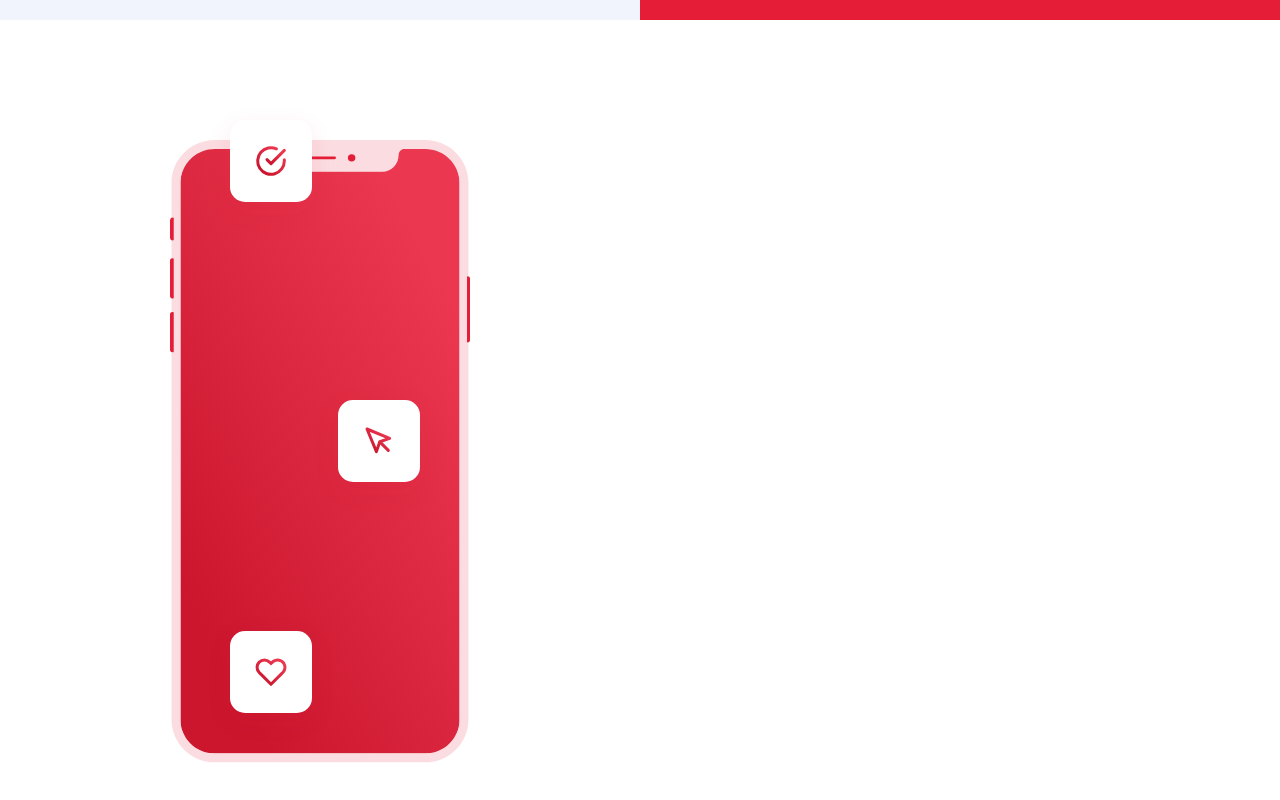
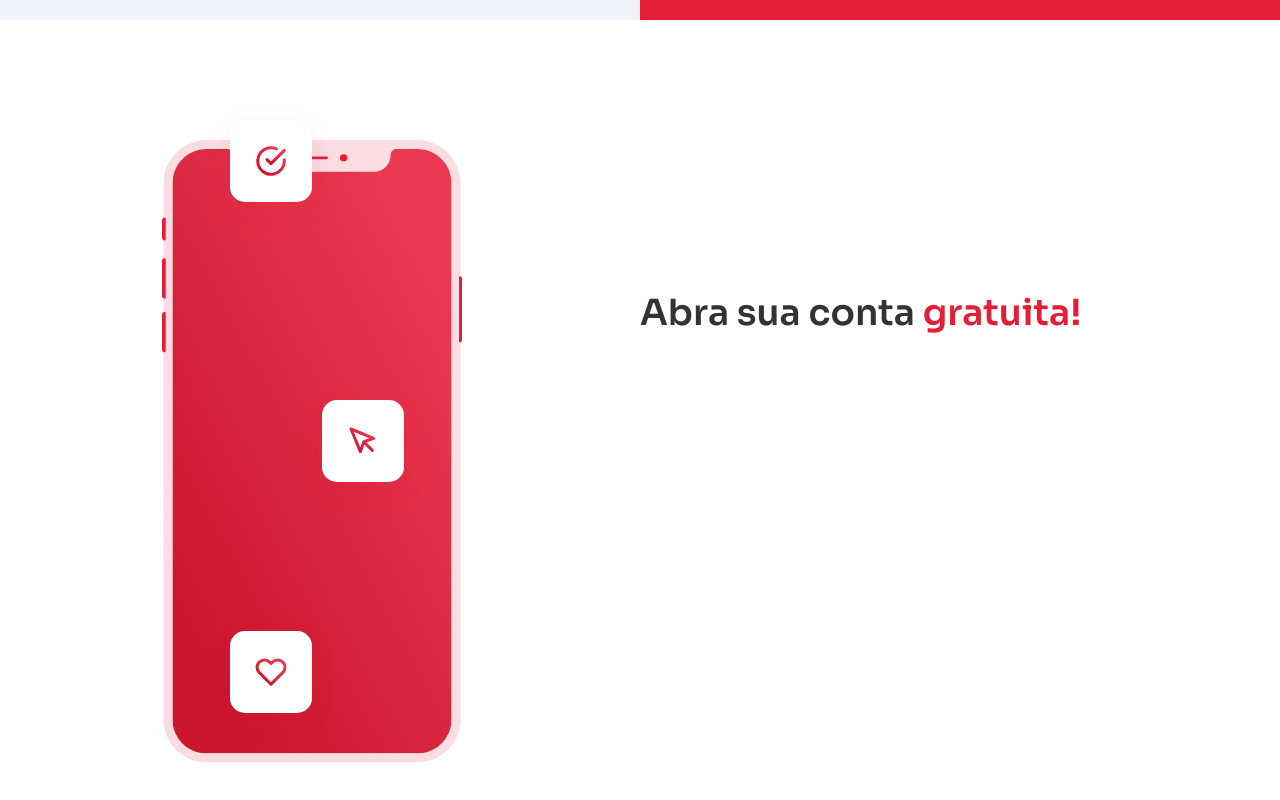
Before and after one commit to leonardobl/desafio-iuri-code-037, a React (Create React App) app: page / in a window 1280 px wide. Shown: the part 908-1708 px from the top of the page. Built offline with nearby package versions, Linux system fonts and the light colour scheme.

Commit message:
criacao do layout de abertura da conta

```diff
--- a/src/components/home/index.tsx
+++ b/src/components/home/index.tsx
@@ -98,10 +98,12 @@ export function Home() {
             <img src="assets/imgs/heart.svg" alt="heart" />
           </S.SectionOpenAcountLeftSide>
         )}
-        <S.SectionOpenAcountRightSide></S.SectionOpenAcountRightSide>
+        <S.SectionOpenAcountRightSide data-testid="wrapperRightSideOpenAcount">
+          <h2>
+            Abra sua conta <span>gratuita!</span>
+          </h2>
+        </S.SectionOpenAcountRightSide>
       </S.SectionOpenAcount>
-
-      <S.WrapperContent></S.WrapperContent>
     </S.WrapperPage>
   );
 }
--- a/src/components/home/styles.ts
+++ b/src/components/home/styles.ts
@@ -288,5 +288,28 @@ export const SectionOpenAcountLeftSide = styled.div`
 `;
 
 export const SectionOpenAcountRightSide = styled.div`
-  flex: 1;
+  ${({ theme: { colors } }) => css`
+    padding: 150px 16px 0;
+    flex: 1;
+
+    h2 {
+      color: #333;
+      font-size: 36px;
+      font-style: normal;
+      font-weight: 600;
+      line-height: normal;
+    }
+
+    h2 > span {
+      color: ${colors["brand-color"]};
+    }
+
+    @media (max-width: 600px) {
+      padding: 50px 16px 0;
+
+      h2 {
+        font-size: 20px;
+      }
+    }
+  `}
 `;
```
Also changed, not shown: 1 other file (tests, documents, lock files or other folders).
